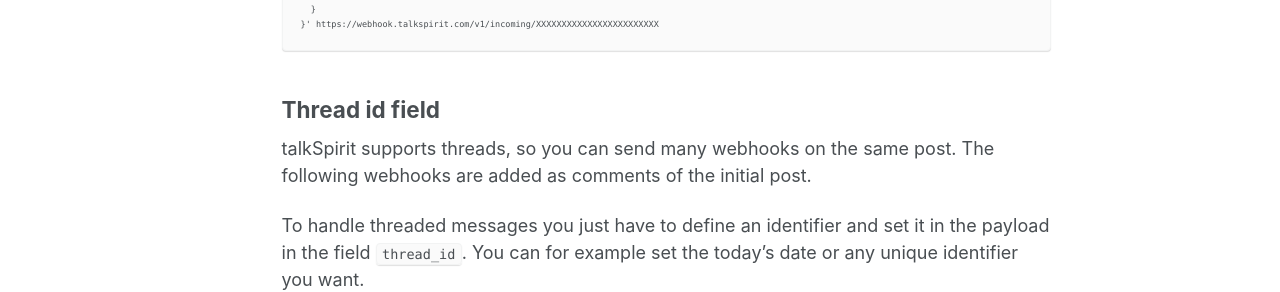
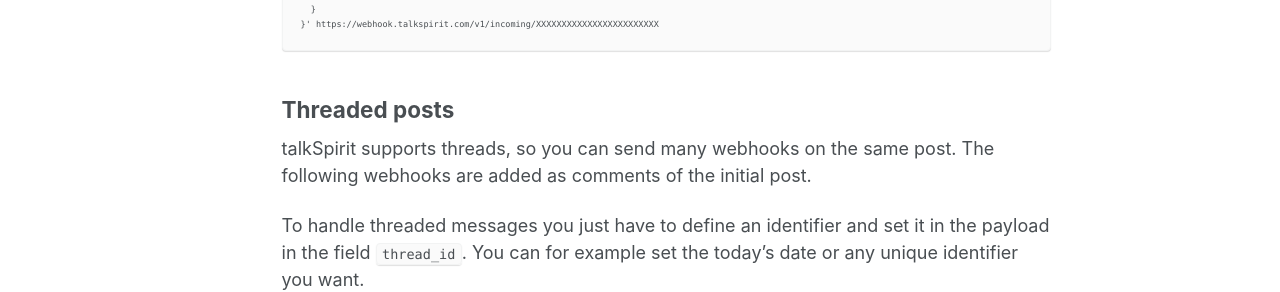
Before and after one commit to talkspirit/talkspirit.github.com, a Jekyll site: the page built from _docs/incoming-webhooks.md, in a window 1280 px wide and 900 px high, scrolled down 2107 px. Shown: the part 164-456 px from the top of the window. Built offline with Jekyll 4.4.1, drawn with Linux system fonts in a browser that asks for light colours.

Commit message:
updated title about threaded posts

```diff
--- a/_docs/incoming-webhooks.md
+++ b/_docs/incoming-webhooks.md
@@ -65,7 +65,7 @@ just need to copy/paste it and change the token (XXX...) by yours.
       }
     }' https://webhook.talkspirit.com/v1/incoming/XXXXXXXXXXXXXXXXXXXXXXXX
 
-## Thread id field
+## Threaded posts
 
 talkSpirit supports threads, so you can send many webhooks on the same post. The following
 webhooks are added as comments of the initial post.
```
